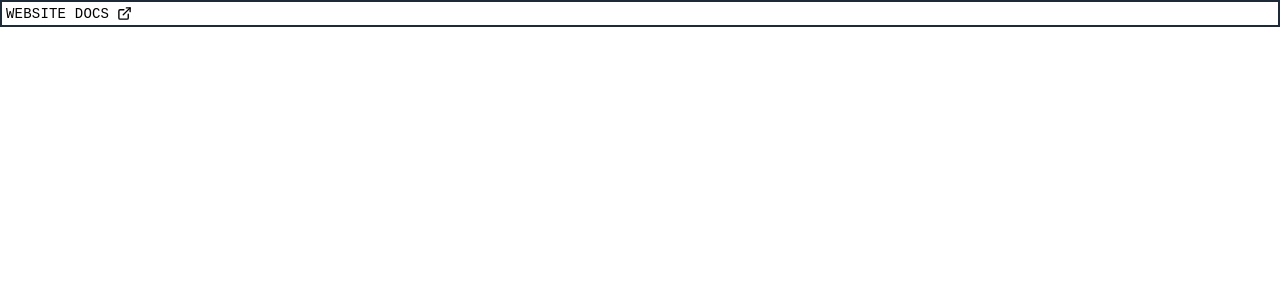
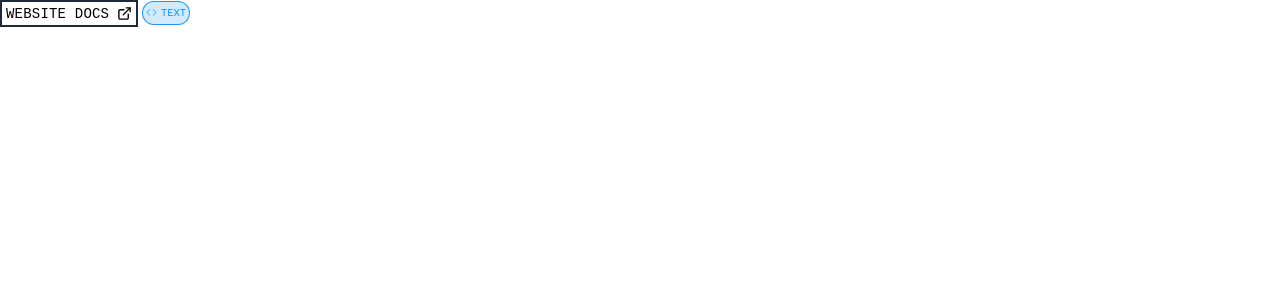
Before and after one commit to gabrielg2020/portfolio, a Svelte app in the folder frontend/: page / in a window 1280 px wide. Shown: the top 300 px of the page. Built offline with nearby package versions, Linux system fonts and the light colour scheme; a web font is replaced by a local one.

Commit message:
feat(frontend): add info tab component
Signed-off-by: Gabriel Guimaraes <80750139+gabrielg2020@users.noreply.github.com>

```diff
--- a/frontend/src/components/Button.svelte
+++ b/frontend/src/components/Button.svelte
@@ -1,5 +1,5 @@
 <script lang="ts">
-  import { ExternalLink, Download, MoveUpRight } from "@lucide/svelte";
+  import { ExternalLink, Download } from "@lucide/svelte";
 
   export let text: string = "Text";
   export let iconStr: string = "Link";
@@ -18,7 +18,7 @@
 
 <style>
   div {
-    display: flex;
+    display: inline-flex;
     align-items: center;
     cursor: pointer;
     gap: 8px;
--- /dev/null
+++ b/frontend/src/components/InfoTab.svelte
@@ -0,0 +1,24 @@
+<script lang="ts">
+  import { Box, Code } from "@lucide/svelte";
+  export let text: string = "Text";
+  export let iconStr: string = "code";
+  $: icon = iconStr === "code" ? Code : Box;
+</script>
+
+<div>
+  <span class="icon"><svelte:component this={icon} size=11/></span>
+  <span class="overline">{text}</span>
+</div>
+
+<style>
+  div {
+    display: inline-flex;
+    align-items: center;
+    gap: 4px;
+    padding: 4px;
+    color: var(--info-blue);
+    background-color: var(--info-blue-transparent);
+    box-shadow: inset 0 0 0 1px var(--info-blue);
+    border-radius: 20px;
+  }
+</style>
--- a/frontend/src/pages/Home.svelte
+++ b/frontend/src/pages/Home.svelte
@@ -1,5 +1,7 @@
 <script lang="ts">
   import Button from "../components/Button.svelte";
+  import InfoTab from "../components/InfoTab.svelte";
 </script>
 
 <Button text="Website Docs"/>
+<InfoTab />
```
